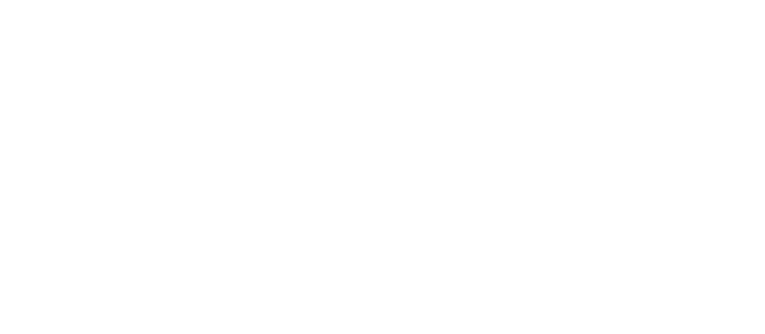
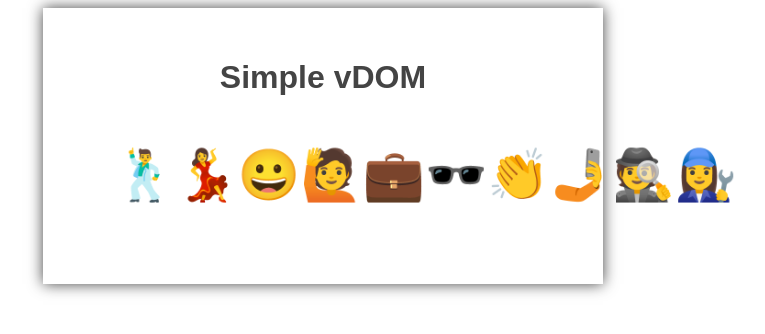
Before and after one commit to aibolik/simple-vdom, a website built with webpack: page index.html in a window 1280 px wide. Shown: the whole page, without its empty margins (317-1082 px from the left). Built offline with nearby package versions, Linux system fonts and the light colour scheme.

Commit message:
feat: create simple emojis list app with hyperscript

```diff
--- a/app.js
+++ b/app.js
@@ -1,11 +1,32 @@
 import h from './my-hyperscript.js';
 
-const App = () => {
-  return h(
-    'h1',
-    null,
-    'Hello, vDOM!'
+const App = (props) => {
+  const { list } = props;
+
+  return h('div', { class: 'app' },
+    h('h1', null, 'Simple vDOM'),
+    h(
+      'ul', null,
+      ...list.map(item => h('li', null, item))
+    )
   );
 };
 
-console.log('App', App());
+let currentApp;
+const render = (state) => {
+  const newApp = App(state);
+  currentApp
+    ? document.body.replaceChild(newApp, currentApp)
+    : document.body.appendChild(newApp);
+
+  currentApp = newApp;
+};
+
+const state = {
+  list: [
+    '🕺', '💃', '😀', '🙋‍', '💼',
+    '🕶️️', '👏', '🤳', '🕵️', '👩‍🔧'
+  ]
+};
+
+render(state);
--- a/index.html
+++ b/index.html
@@ -5,6 +5,27 @@
   <meta name="viewport" content="width=device-width, initial-scale=1.0">
   <meta http-equiv="X-UA-Compatible" content="ie=edge">
   <title>Simple vDOM implementation</title>
+  <style>
+    .app {
+      text-align: center;
+      font-family: Arial;
+      color: #444;
+      width: 500px;
+      margin: auto;
+      box-shadow: 0 0 14px;
+      padding: 30px;
+    }
+
+    ul {
+      list-style: none;
+      font-size: 50px;
+    }
+
+    li {
+      display: inline;
+    }
+
+  </style>
 </head>
 <body>
 
```
